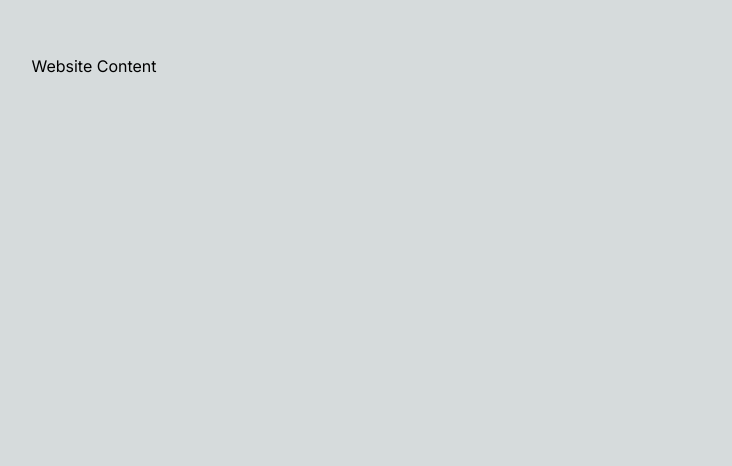
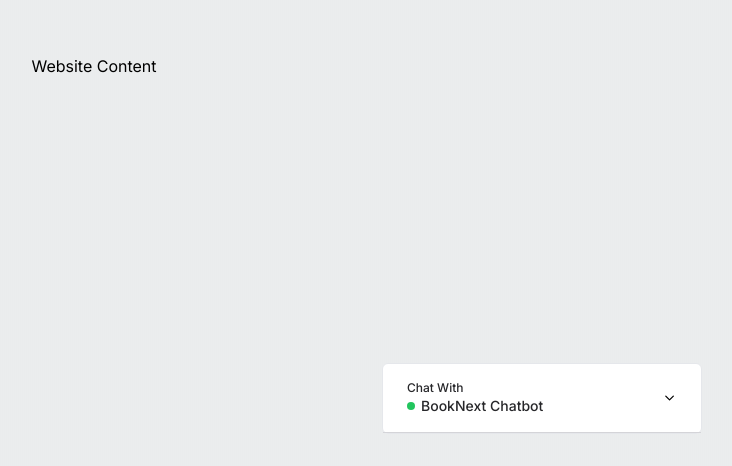
Before and after one commit to Soranosuke2001/Chatbot, a Next.js app: page / in a window 1280 px wide. Shown: the part 334-800 px from the top of the page, without its empty margins (546-1278 px from the left). Built offline with nearby package versions, Linux system fonts and the light colour scheme.

Commit message:
created the closed accordion state

```diff
--- /dev/null
+++ b/lib/utils.ts
@@ -0,0 +1,6 @@
+import clsx, { ClassValue } from "clsx";
+import { twMerge } from "tailwind-merge";
+
+export function cn(...inputs: ClassValue[]) {
+  return twMerge(clsx(...inputs));
+}
--- a/package.json
+++ b/package.json
@@ -9,16 +9,20 @@
     "lint": "next lint"
   },
   "dependencies": {
+    "@radix-ui/react-accordion": "^1.1.1",
     "@types/node": "18.16.3",
     "@types/react": "18.2.0",
     "@types/react-dom": "18.2.1",
     "autoprefixer": "10.4.14",
+    "clsx": "^1.2.1",
     "eslint": "8.39.0",
     "eslint-config-next": "13.3.2",
+    "lucide-react": "^0.188.0",
     "next": "13.3.2",
     "postcss": "8.4.23",
     "react": "18.2.0",
     "react-dom": "18.2.0",
+    "tailwind-merge": "^1.12.0",
     "tailwindcss": "3.3.2",
     "typescript": "5.0.4"
   }
--- a/src/app/layout.tsx
+++ b/src/app/layout.tsx
@@ -1,11 +1,12 @@
+import Chat from '@/components/Chat'
 import './globals.css'
 import { Inter } from 'next/font/google'
 
 const inter = Inter({ subsets: ['latin'] })
 
 export const metadata = {
-  title: 'Create Next App',
-  description: 'Generated by create next app',
+  title: 'BookNext',
+  description: 'The bookstore to find fantasy and mystery novels!',
 }
 
 export default function RootLayout({
@@ -15,7 +16,10 @@ export default function RootLayout({
 }) {
   return (
     <html lang="en">
-      <body className={inter.className}>{children}</body>
+      <body className={inter.className}>
+        <Chat />
+        {children}
+      </body>
     </html>
   )
 }
--- /dev/null
+++ b/src/components/Chat.tsx
@@ -0,0 +1,25 @@
+import { FC } from "react";
+import { Accordion, AccordionItem, AccordionTrigger } from "./ui/accordion";
+import ChatHeader from "./ChatHeader";
+
+const Chat: FC = () => {
+  return (
+    <Accordion
+      type="single"
+      collapsible
+      className="relative bg-white z-40 shadow"
+    >
+      <AccordionItem value="item-1">
+        <div className="fixed right-8 w-80 bottom-8 bg-white border border-gray-200 rounded-md overflow:hidden">
+          <div className="w-full h-full flex flex-col">
+            <AccordionTrigger className="px-6 border-b border-zinc-300">
+              <ChatHeader />
+            </AccordionTrigger>
+          </div>
+        </div>
+      </AccordionItem>
+    </Accordion>
+  );
+};
+
+export default Chat;
--- /dev/null
+++ b/src/components/ChatHeader.tsx
@@ -0,0 +1,21 @@
+import { FC } from 'react'
+
+interface ChatHeaderProps {
+
+}
+
+const ChatHeader: FC<ChatHeaderProps> = ({}) => {
+  return (
+    <div className='w-full flex gap-3 justify-start items-center text-zinc-800'>
+        <div className='flex flex-col items-start text-sm'>
+            <p className='text-xs'>Chat With</p>
+            <div className='flex gap-1.5 items-center'>
+                <p className='w-2 h-2 rounded-full bg-green-500'/>
+                <p className='font-medium'>BookNext Chatbot</p>
+            </div>
+        </div>
+    </div>
+  )
+}
+
+export default ChatHeader
--- /dev/null
+++ b/src/components/ui/accordion.tsx
@@ -0,0 +1,60 @@
+"use client"
+
+import * as React from "react"
+import * as AccordionPrimitive from "@radix-ui/react-accordion"
+import { ChevronDown } from "lucide-react"
+
+import { cn } from "../../../lib/utils"
+
+const Accordion = AccordionPrimitive.Root
+
+const AccordionItem = React.forwardRef<
+  React.ElementRef<typeof AccordionPrimitive.Item>,
+  React.ComponentPropsWithoutRef<typeof AccordionPrimitive.Item>
+>(({ className, ...props }, ref) => (
+  <AccordionPrimitive.Item
+    ref={ref}
+    className={cn("border-b", className)}
+    {...props}
+  />
+))
+AccordionItem.displayName = "AccordionItem"
+
+const AccordionTrigger = React.forwardRef<
+  React.ElementRef<typeof AccordionPrimitive.Trigger>,
+  React.ComponentPropsWithoutRef<typeof AccordionPrimitive.Trigger>
+>(({ className, children, ...props }, ref) => (
+  <AccordionPrimitive.Header className="flex">
+    <AccordionPrimitive.Trigger
+      ref={ref}
+      className={cn(
+        "flex flex-1 items-center justify-between py-4 font-medium transition-all hover:underline [&[data-state=open]>svg]:rotate-180",
+        className
+      )}
+      {...props}
+    >
+      {children}
+      <ChevronDown className="h-4 w-4 text-black transition-transform duration-200" />
+    </AccordionPrimitive.Trigger>
+  </AccordionPrimitive.Header>
+))
+AccordionTrigger.displayName = AccordionPrimitive.Trigger.displayName
+
+const AccordionContent = React.forwardRef<
+  React.ElementRef<typeof AccordionPrimitive.Content>,
+  React.ComponentPropsWithoutRef<typeof AccordionPrimitive.Content>
+>(({ className, children, ...props }, ref) => (
+  <AccordionPrimitive.Content
+    ref={ref}
+    className={cn(
+      "overflow-hidden text-sm transition-all data-[state=closed]:animate-accordion-up data-[state=open]:animate-accordion-down",
+      className
+    )}
+    {...props}
+  >
+    <div className="pb-4 pt-0">{children}</div>
+  </AccordionPrimitive.Content>
+))
+AccordionContent.displayName = AccordionPrimitive.Content.displayName
+
+export { Accordion, AccordionItem, AccordionTrigger, AccordionContent }
```
Also changed, not shown: 1 other file (tests, documents, lock files or other folders).
